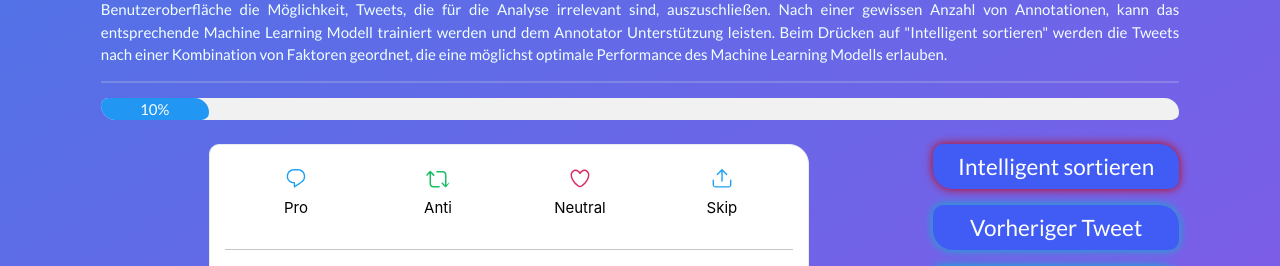
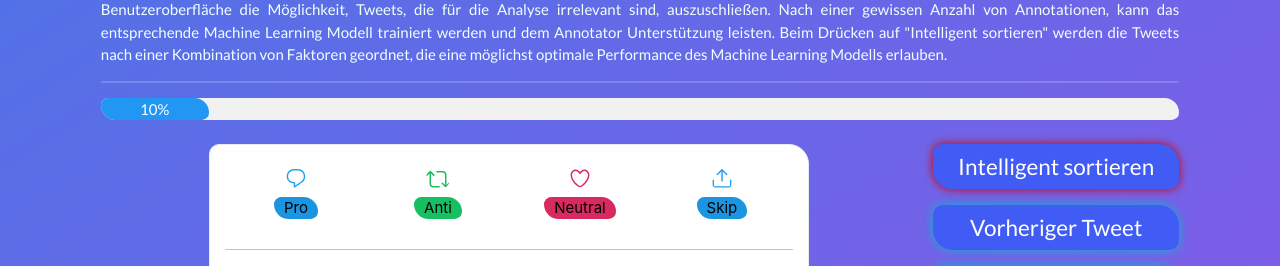
Before and after one commit to Eliasm001/twitter-active-learning-labeling-tool, a Flask app: template templates/labeling.html in a window 1280 px wide. Shown: the part 182-448 px from the top of the page. Run offline with Flask 2, Linux system fonts and the light colour scheme; the template is opened without the code that fills it: most values are stand-ins (such as "Sample title", 1, 10 or a date in 2020); some libraries are stand-ins or nearby versions.

Commit message:
+labeltexte markiert, bei schon gelabelten Tweets

```diff
--- a/static/css/labeling.css
+++ b/static/css/labeling.css
@@ -62,6 +62,19 @@
 #news_labeltext {
   border-radius: 10px 20px;
   padding: 0 10px 0 10px;
+}
+
+.labeled_pro {
+  background: rgb(27, 149, 224);
+}
+.labeled_anti {
+  background: rgb(23, 191, 99);
+}
+.labeled_neutral {
+  background: rgb(215, 42, 94);
+}
+.labeled_news {
+  background: rgb(27, 149, 224);
 }
 
 /* ================== Layout für Auto-Nächster-Tweet-Schieber ================== */
--- a/templates/labeling.html
+++ b/templates/labeling.html
@@ -78,7 +78,7 @@
                                         </g>
                                     </svg></div>
                             </div>
-                            <p id="pro_labeltext">Pro</p>
+                            <p id="pro_labeltext" class='{{"labeled_pro" if labeled_pro}}'>Pro</p>
                         </div>
                         <div>
                             <div class="bottom-button green">
@@ -93,7 +93,7 @@
                                         </g>
                                     </svg></div>
                             </div>
-                            <p id="anti_labeltext">Anti</p>
+                            <p id="anti_labeltext" class='{{"labeled_anti" if labeled_anti}}'>Anti</p>
                         </div>
                         <div>
                             <div class="bottom-button red">
@@ -107,7 +107,7 @@
                                         </g>
                                     </svg></div>
                             </div>
-                            <p id="neutral_labeltext">Neutral</p>
+                            <p id="neutral_labeltext" class='{{"labeled_neutral" if labeled_neutral}}'>Neutral</p>
                         </div>
                         <div>
                             <div class="bottom-button blue">
@@ -126,7 +126,7 @@
                                         </g>
                                     </svg></div>
                             </div>
-                            <p id="news_labeltext">Skip</p>
+                            <p id="news_labeltext" class='{{"labeled_news" if labeled_news}}'>Skip</p>
                         </div>
                     </div>
                     <hr>
```
